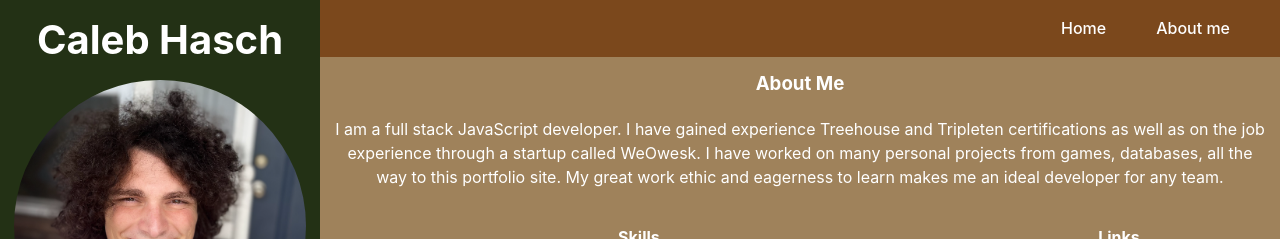
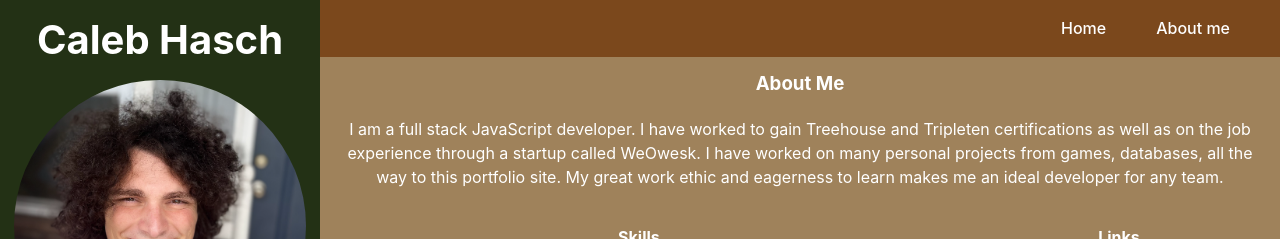
Before and after one commit to CalebHasch/Caleb-s-Portfolio-Frontend, a React (Vite) app in the folder Calebs-Portfolio/: page /Calebs-Portfolio-Frontend/profile in a window 1280 px wide. Shown: the top 239 px of the page. Built offline with nearby package versions, Linux system fonts and the light colour scheme; no server answers.

Commit message:
fix text error and linkin link

```diff
--- a/Calebs-Portfolio/src/components/About/About.jsx
+++ b/Calebs-Portfolio/src/components/About/About.jsx
@@ -7,12 +7,11 @@ export default function About() {
     <div className="about">
       <h3 className="about__title">About Me</h3>
       <p className="about__text">
-        I am a full stack JavaScript developer. I have gained experience
-        Treehouse and Tripleten certifications as well as on the job experience
-        through a startup called WeOwesk. I have worked on many personal
-        projects from games, databases, all the way to this portfolio site. My
-        great work ethic and eagerness to learn makes me an ideal developer for
-        any team.
+        I am a full stack JavaScript developer. I have worked to gain Treehouse
+        and Tripleten certifications as well as on the job experience through a
+        startup called WeOwesk. I have worked on many personal projects from
+        games, databases, all the way to this portfolio site. My great work
+        ethic and eagerness to learn makes me an ideal developer for any team.
       </p>
       <DoubleList list1={skills} list2={personalLinks} title1={"Skills"} />
     </div>
--- a/Calebs-Portfolio/src/utils/constants.js
+++ b/Calebs-Portfolio/src/utils/constants.js
@@ -243,7 +243,7 @@ const projectList = {
 
 const personalLinks = {
   link1: "https://github.com/calebhasch",
-  link2: "href=https://www.linkedin.com/in/caleb-hasch-bb80151a8/",
+  link2: "https://www.linkedin.com/in/caleb-hasch-bb80151a8/",
   link1Text: "Github",
   link2Text: "LinkedIn",
 };
```
